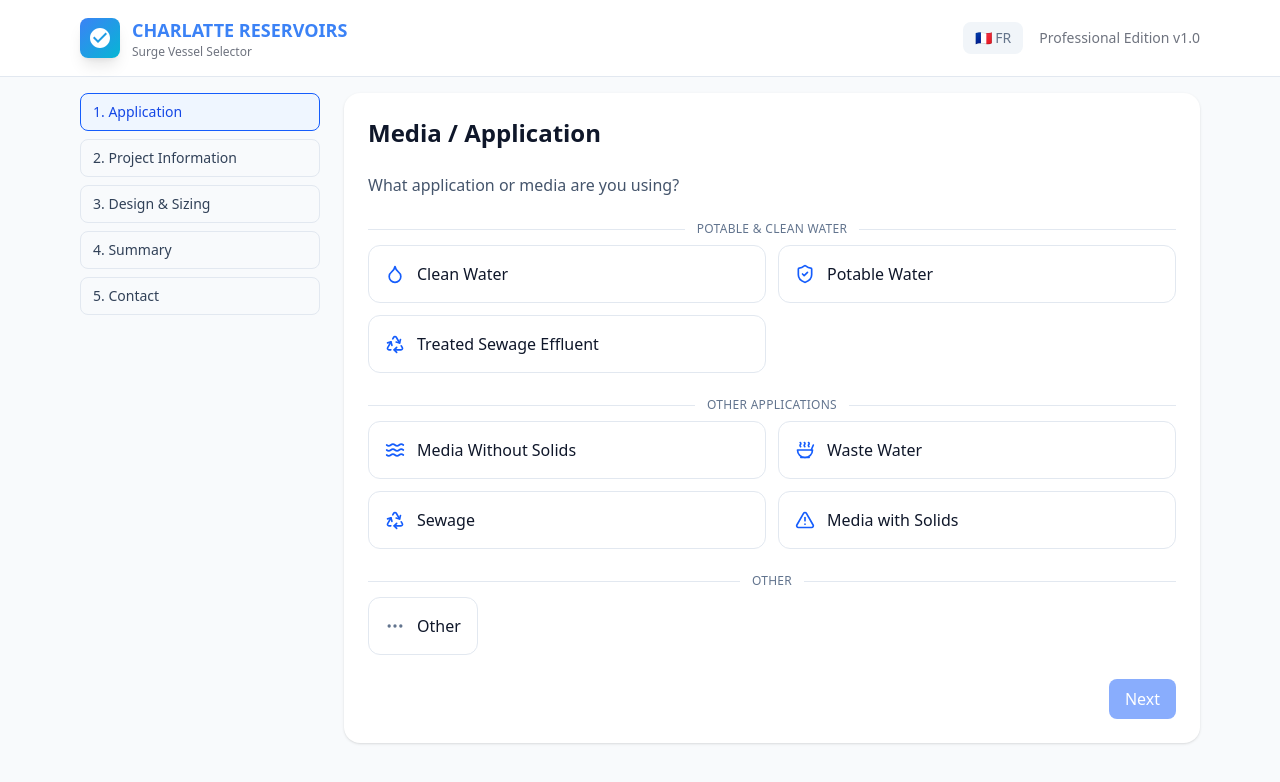
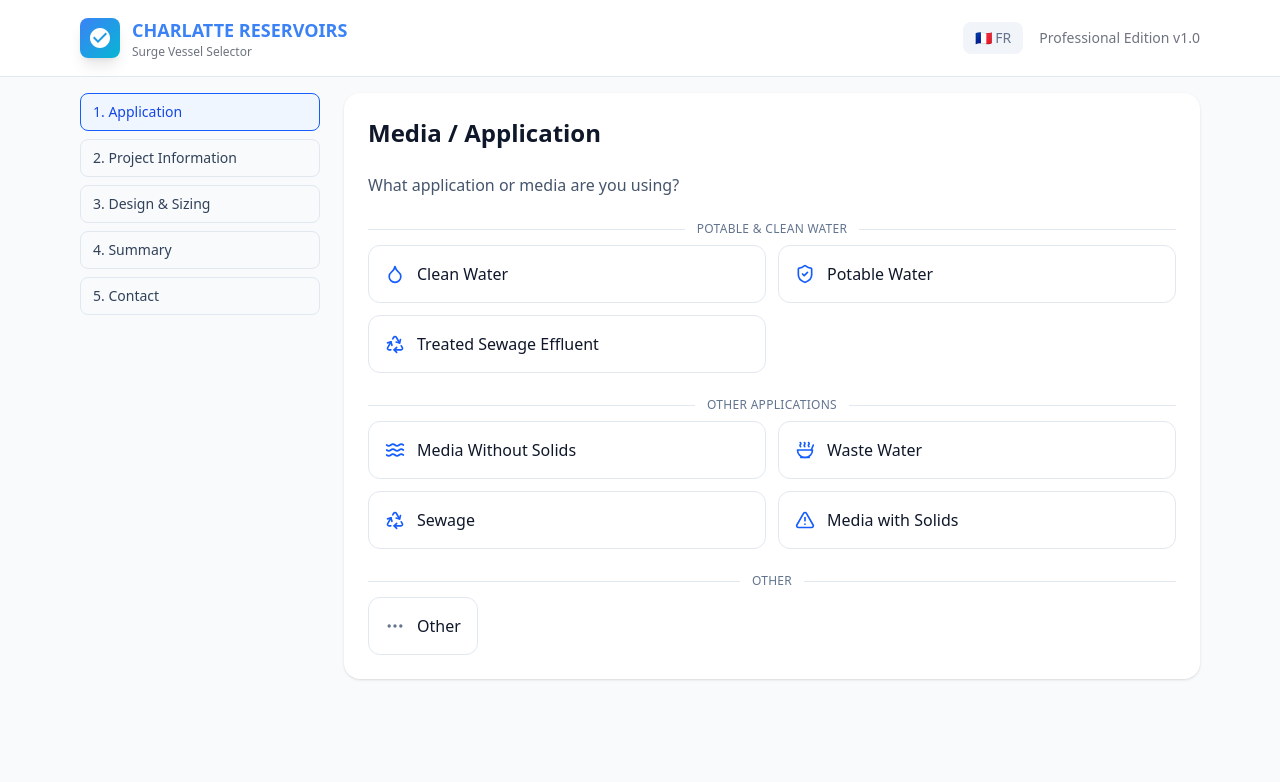
Before and after one commit to NA-Fury/charlatte-surge-selector, a React (Vite) app in the folder app/: page /application in a window 1280 px wide. Shown: the top 782 px of the page. Built offline with nearby package versions, Linux system fonts and the light colour scheme.

Commit message:
feat(application): auto-navigate to ProjectInfo on media select (remove Next button)

```diff
--- a/app/src/routes/Application.tsx
+++ b/app/src/routes/Application.tsx
@@ -28,7 +28,11 @@ export default function Application() {
 
 	const handleSelect = (m: Media) => {
 		setState(s => ({ ...s, media: m }));
-    if (m === 'Other') nav('/contact');
+		if (m === 'Other') {
+			nav('/contact');
+		} else {
+			nav('/project'); // auto-advance to ProjectInfo
+		}
 	};
 
 	return (
@@ -76,16 +80,6 @@ export default function Application() {
 					</button>
 				</div>
 			</div>
-      {state.media !== 'Other' && (
-        <div className="flex justify-end">
-          <button
-            disabled={!state.media}
-            onClick={() => nav('/project')}
-            className="px-4 py-2 rounded-lg bg-blue-600 text-white disabled:opacity-50">
-            Next
-          </button>
-        </div>
-      )}
 		</div>
 	);
 }
```
Lines whose indentation alone changed are shown as unchanged.
